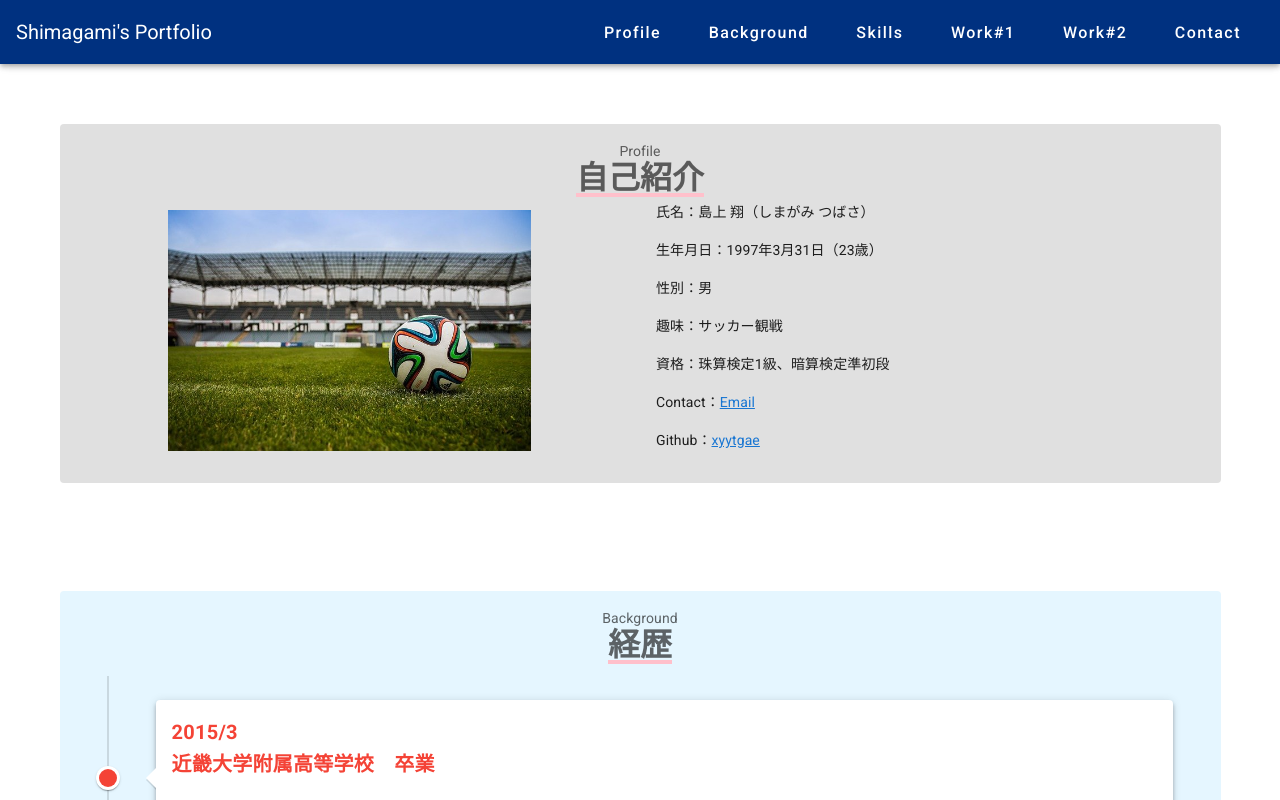
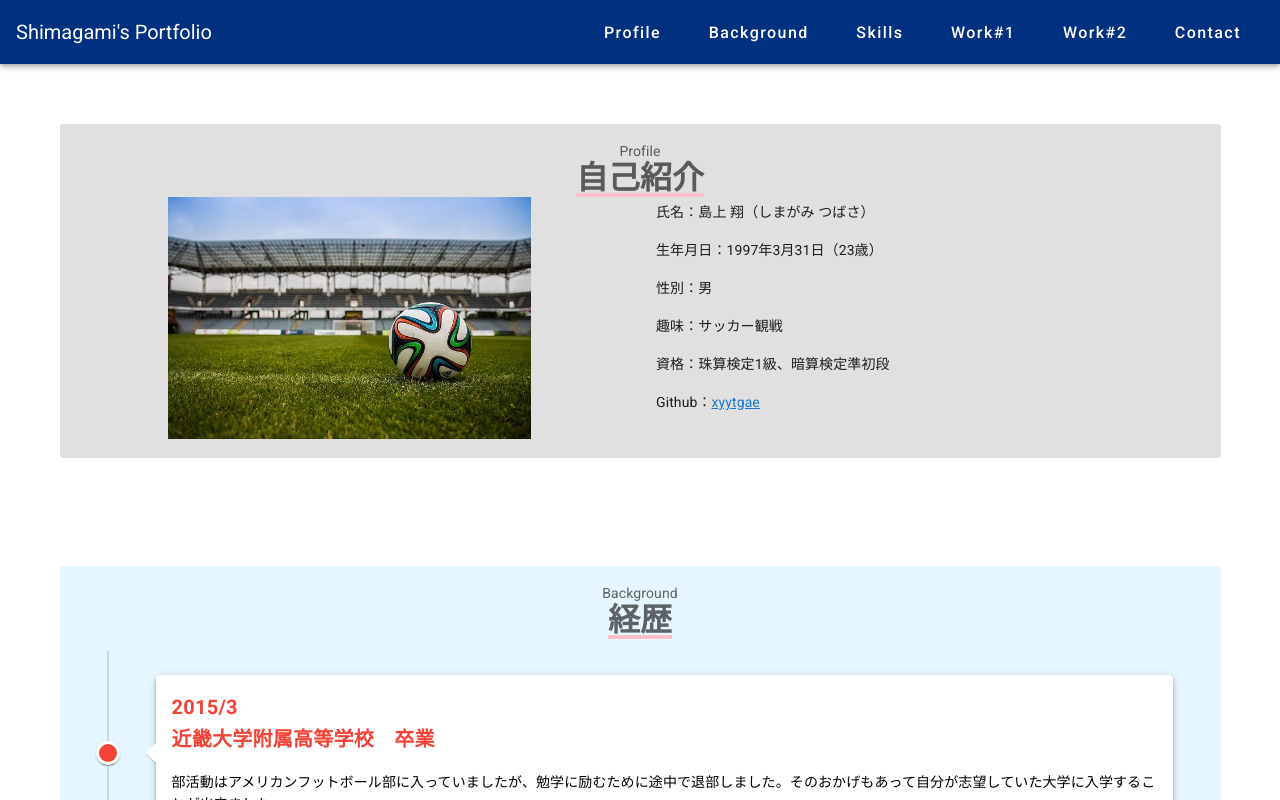
Before and after one commit to xyytgae/Portfolio, a Nuxt app: page / in a window 1280 px wide. Shown: the top 800 px of the page. Built offline with nearby package versions, Linux system fonts and the light colour scheme.

Commit message:
Fix メールアドレスを削除

```diff
--- a/components/Profile.vue
+++ b/components/Profile.vue
@@ -62,11 +62,11 @@ export default {
         },
       ],
       profile_link_lists: [
-        {
-          item: 'Contact',
-          content: 'Email',
-          link: 'mailto:xyytgae@gmail.com',
-        },
+        // {
+        //   item: 'Contact',
+        //   content: 'Email',
+        //   link: 'mailto:xyytgae@gmail.com',
+        // },
         {
           item: 'Github',
           content: 'xyytgae',
```
